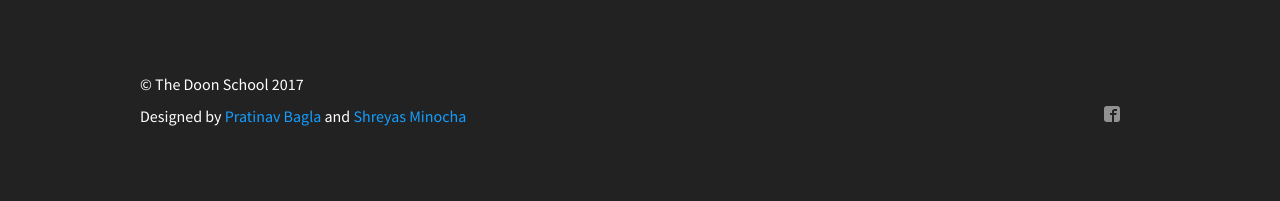
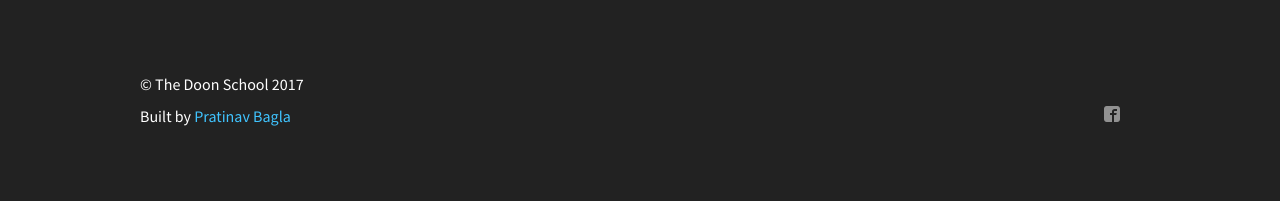
Before and after one commit to pratinav/dsmun17.com, a Jekyll site: the page built from index.html, in a window 1280 px wide. Shown: the part 3054-3255 px from the top of the page. Built offline with Jekyll 4.4.1, drawn with Linux system fonts in a browser that asks for light colours.

Commit message:
Updated footer

```diff
--- a/_includes/footer.html
+++ b/_includes/footer.html
@@ -6,5 +6,5 @@
     <!-- <a href=""><svg version="1.1" xmlns="http://www.w3.org/2000/svg" xmlns:xlink="http://www.w3.org/1999/xlink" width="32" height="32" viewBox="0 0 32 32"><path fill="#171717" d="M32 6.076c-1.177 0.522-2.443 0.875-3.771 1.034 1.355-0.813 2.396-2.099 2.887-3.632-1.269 0.752-2.674 1.299-4.169 1.593-1.198-1.276-2.904-2.073-4.792-2.073-3.626 0-6.565 2.939-6.565 6.565 0 0.515 0.058 1.016 0.17 1.496-5.456-0.274-10.294-2.888-13.532-6.86-0.565 0.97-0.889 2.097-0.889 3.301 0 2.278 1.159 4.287 2.921 5.465-1.076-0.034-2.088-0.329-2.974-0.821-0.001 0.027-0.001 0.055-0.001 0.083 0 3.181 2.263 5.834 5.266 6.437-0.551 0.15-1.131 0.23-1.73 0.23-0.423 0-0.834-0.041-1.235-0.118 0.835 2.608 3.26 4.506 6.133 4.559-2.247 1.761-5.078 2.81-8.154 2.81-0.53 0-1.052-0.031-1.566-0.092 2.905 1.863 6.356 2.95 10.064 2.95 12.076 0 18.679-10.004 18.679-18.68 0-0.285-0.006-0.568-0.019-0.849 1.283-0.926 2.396-2.082 3.276-3.398z"></path></svg> </a></div> -->
   </div>
   <br><br>
-  Designed by <a href="https://pratinav.github.io">Pratinav Bagla</a> and <a href="https://shreyasminocha.me">Shreyas Minocha</a>
+  Built by <a href="https://pratinav.github.io">Pratinav Bagla</a>
 </footer>
--- a/css/style.css
+++ b/css/style.css
@@ -203,7 +203,7 @@ footer {
 }
 
 footer a {
-  color: #139EFF;
+  color: #40c4ff;
 }
 
 footer .container {
```
